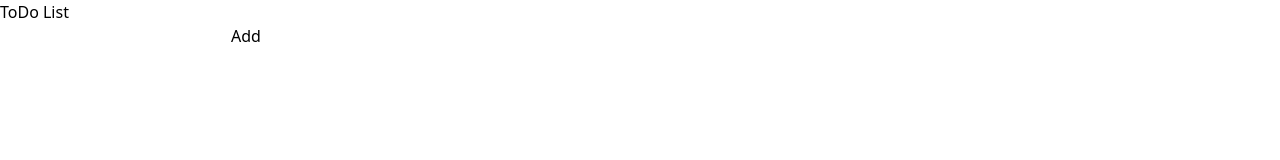
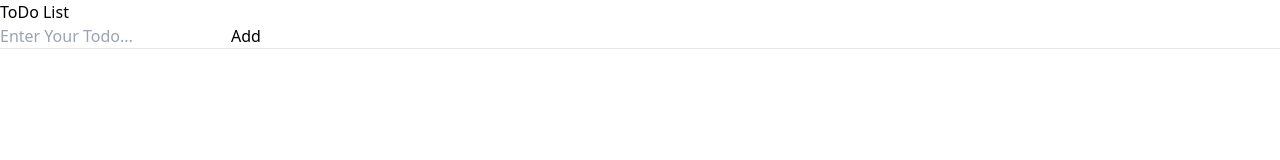
Before and after one commit to Ashishxo/todo-react, a React (Vite) app: page / in a window 1280 px wide. Shown: the top 160 px of the page. Built offline with nearby package versions, Linux system fonts and the light colour scheme.

Commit message:
ui changes

```diff
--- a/src/App.jsx
+++ b/src/App.jsx
@@ -9,6 +9,7 @@ function App() {
     <>
       <h2 className='text-center font-["roboto"] font-bold text-[#5e5e5e] text-5xl my-12'>ToDo List</h2>
       <TodoForm/>
+      <hr />
       <Todos/>
     </>
   )
--- a/src/components/TodoForm.jsx
+++ b/src/components/TodoForm.jsx
@@ -3,7 +3,7 @@ import { addTodo } from "../features/todo/todoSlice";
 import { useDispatch } from "react-redux";
 
 function TodoForm(){
-    const [input, setInput] = useState('')
+    const [input, setInput] = useState()
     const dispatch = useDispatch();
 
     function addTodoHandler(e){
@@ -17,7 +17,7 @@ function TodoForm(){
 
     return(
         <form onSubmit={addTodoHandler} >
-            <input type="text" name="" id=""  className="rounded-l-3xl py-4 px-5 w-5/6 my-8 outline-none bg-[#efefef]" value={input}
+            <input type="text" name="" id="" placeholder="Enter Your Todo..." className="rounded-l-3xl py-4 px-5 w-5/6 my-8 outline-none bg-[#efefef]" value={input}
             onChange={(e)=> setInput(e.target.value)}/>
 
             <button className="w-1/6 bg-indigo-400 pt-[17px] pb-[15px] rounded-r-3xl text-white font-['Quicksand'] font-bold" type="submit">Add
--- a/src/components/Todos.jsx
+++ b/src/components/Todos.jsx
@@ -14,7 +14,7 @@ function Todos(){
             <div className="flex flex-col items-center gap-2">
 
               {todos.map((todo) =>(
-                <form key={todo.id} className="bg-[#efefef] w-5/6 flex mt-2 py-4 px-3 rounded-3xl justify-between">
+                <form key={todo.id} className="bg-[#efefef] w-5/6 flex mt-4 py-4 px-3 rounded-3xl justify-between">
 
 
                         <div className="flex gap-6 items-center ml-3 w-full">
```
